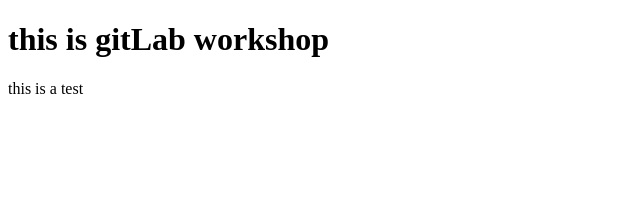
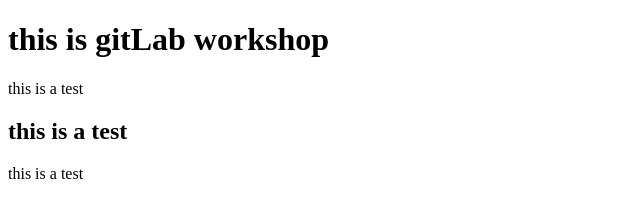
Before and after one commit to KelaiAffaf/gitlab-g2, a plain HTML site: page index.html in a window 1280 px wide. Shown: the whole page, without its empty margins (0-640 px from the left). Drawn offline with Linux system fonts and the light colour scheme.

Commit message:
commit in branc one

```diff
--- a/index.html
+++ b/index.html
@@ -10,7 +10,10 @@
     <div class="container">
         <h1>this is gitLab workshop</h1>
         <p>this is a test</p>
-
+        <div class="item">
+            <h2>this is a test</h2>
+            <p>this is a test</p>
+        </div>
     </div>
 </body>
 </html>
```
